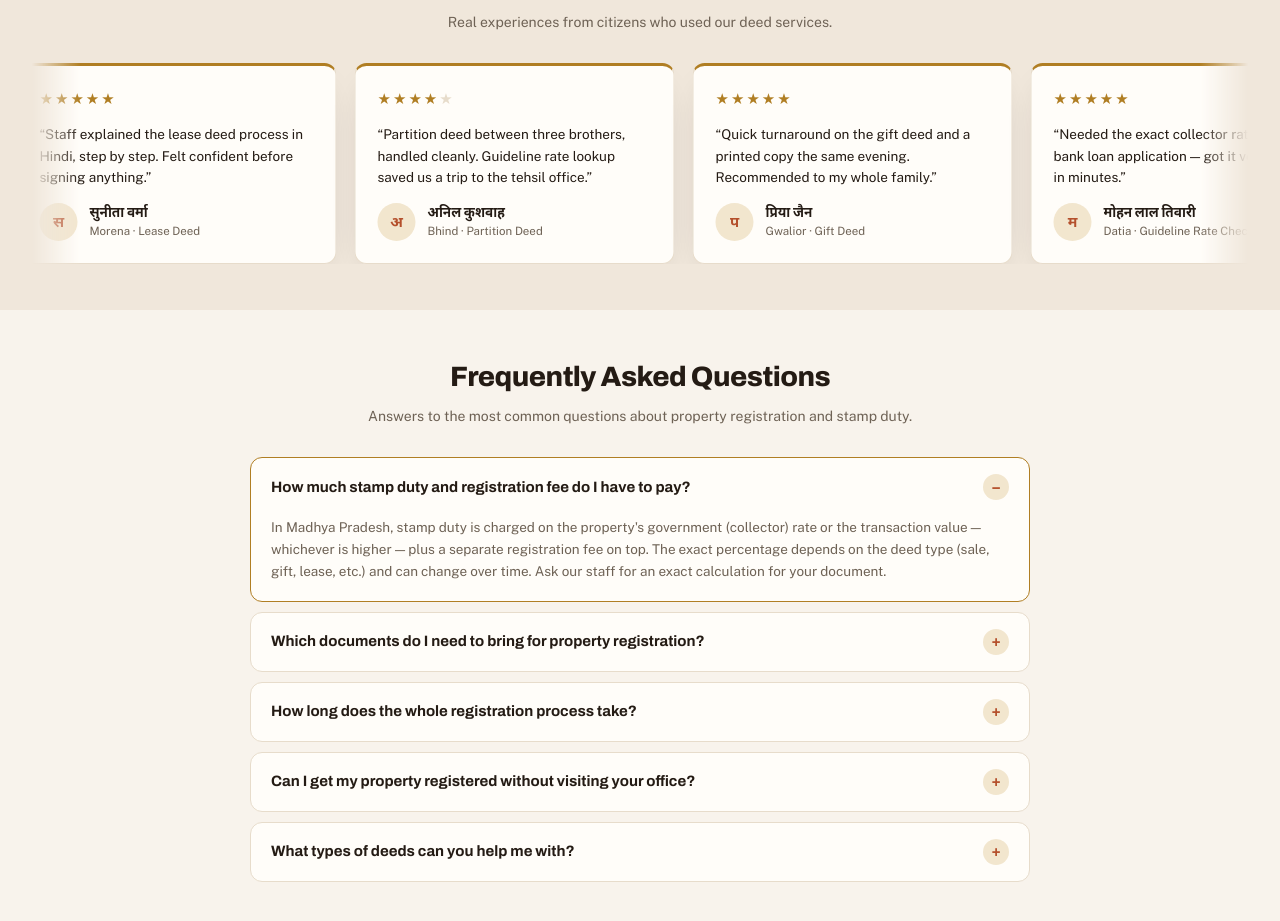
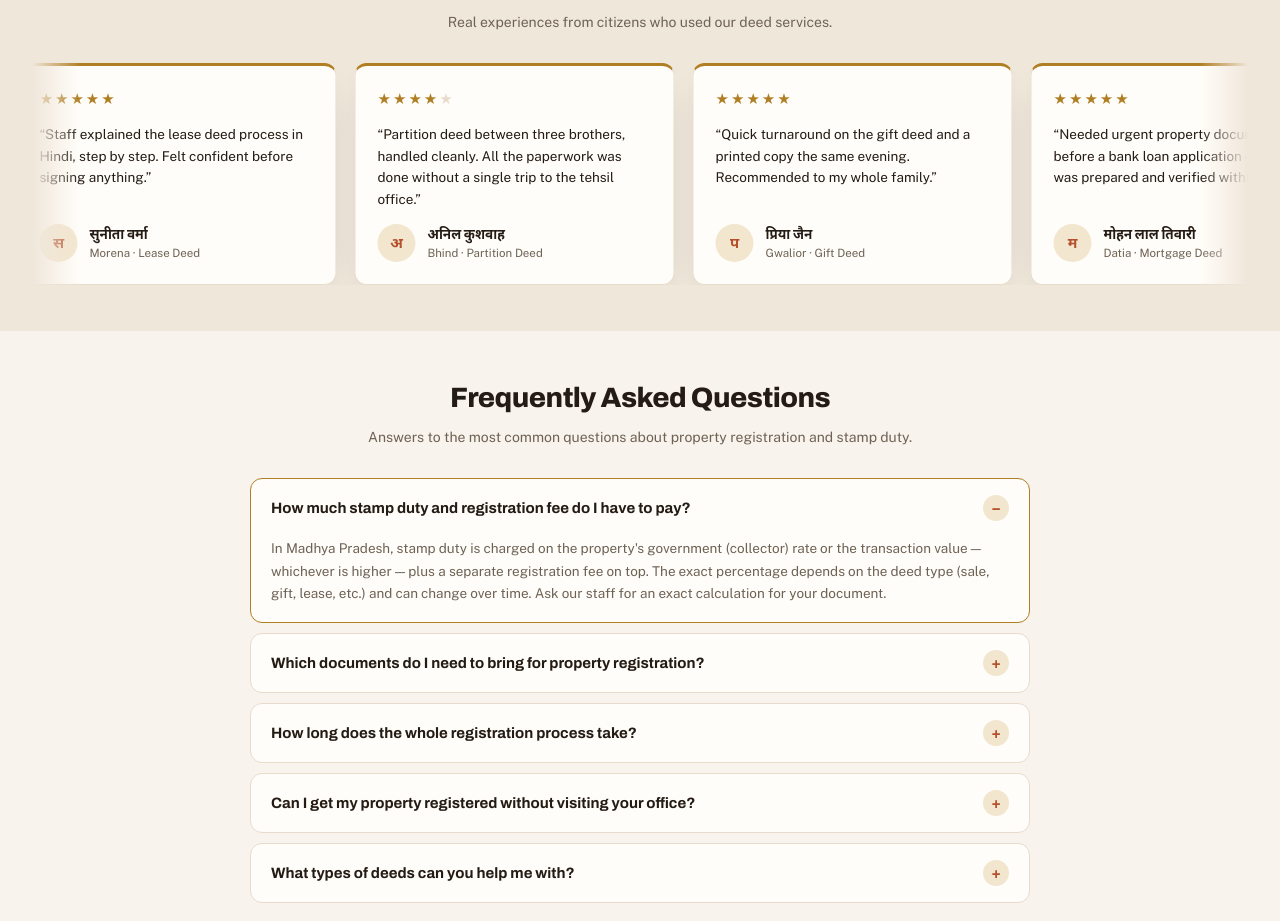
Before and after one commit to Nagrik-Seva-Kendra/sampada, a React (Vite) app in the folder apps/web/: page / in a window 1280 px wide. Shown: the part 2970-3891 px from the top of the page. Built offline with nearby package versions, Linux system fonts and the light colour scheme; no server answers.

Commit message:
Update testimonials with revised text and deed types

```diff
--- a/apps/web/src/features/home/Testimonials.tsx
+++ b/apps/web/src/features/home/Testimonials.tsx
@@ -18,8 +18,8 @@ const TESTIMONIALS: Testimonial[] = [
     rating: 5,
     deedType: { en: "Sale Deed", hi: "विक्रय विलेख" },
     text: {
-      en: "Got my sale deed guideline rate checked and the deed prepared within a day. Very clear process, no running around offices.",
-      hi: "मेरी सेल डीड की गाइडलाइन रेट चेक होकर एक ही दिन में डीड तैयार हो गई। बहुत साफ प्रक्रिया, दफ्तरों के चक्कर नहीं लगाने पड़े।",
+      en: "Got my sale deed prepared and registered within a day. Very clear process, no running around offices.",
+      hi: "मेरी सेल डीड एक ही दिन में तैयार होकर रजिस्टर हो गई। बहुत साफ प्रक्रिया, दफ्तरों के चक्कर नहीं लगाने पड़े।",
     },
   },
   {
@@ -38,8 +38,8 @@ const TESTIMONIALS: Testimonial[] = [
     rating: 4,
     deedType: { en: "Partition Deed", hi: "विभाजन विलेख" },
     text: {
-      en: "Partition deed between three brothers, handled cleanly. Guideline rate lookup saved us a trip to the tehsil office.",
-      hi: "तीन भाइयों के बीच विभाजन विलेख आसानी से हो गया। गाइडलाइन रेट यहीं मिल जाने से तहसील कार्यालय नहीं जाना पड़ा।",
+      en: "Partition deed between three brothers, handled cleanly. All the paperwork was done without a single trip to the tehsil office.",
+      hi: "तीन भाइयों के बीच विभाजन विलेख आसानी से हो गया। सारा काम बिना तहसील कार्यालय जाए पूरा हो गया।",
     },
   },
   {
@@ -56,10 +56,10 @@ const TESTIMONIALS: Testimonial[] = [
     name: "मोहन लाल तिवारी",
     city: { en: "Datia", hi: "दतिया" },
     rating: 5,
-    deedType: { en: "Guideline Rate Check", hi: "गाइडलाइन दर जांच" },
+    deedType: { en: "Mortgage Deed", hi: "बंधक विलेख" },
     text: {
-      en: "Needed the exact collector rate before a bank loan application — got it verified here in minutes.",
-      hi: "बैंक लोन के लिए सही कलेक्टर रेट चाहिए थी — यहां कुछ ही मिनट में सत्यापित हो गई।",
+      en: "Needed urgent property documents before a bank loan application — everything was prepared and verified within a day.",
+      hi: "बैंक लोन के लिए संपत्ति दस्तावेज़ जल्दी चाहिए थे — यहां एक ही दिन में सब तैयार और सत्यापित हो गया।",
     },
   },
   {
```
